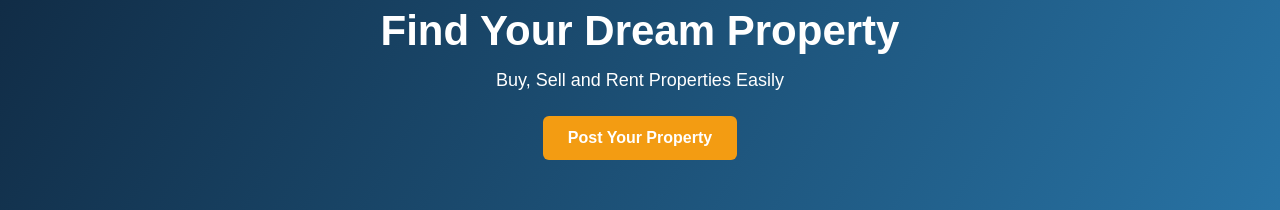
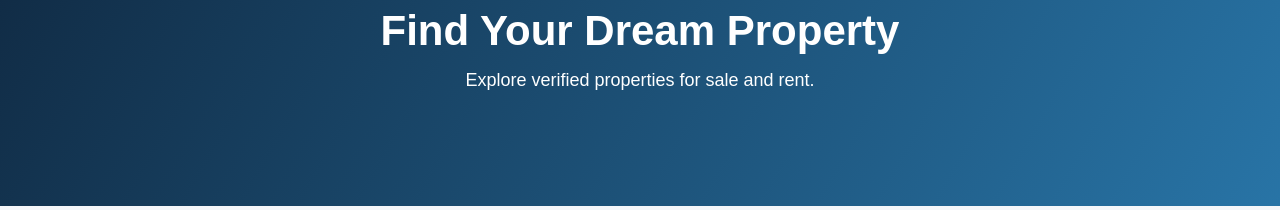
Before and after one commit to anily9536-rgb/hinreal-home-service, a Next.js app: page / in a window 1280 px wide. Shown: the part 137-347 px from the top of the page. Built offline with nearby package versions, Linux system fonts and the light colour scheme; no server answers; the database is empty.

Commit message:
Revise hero section and property details layout
Updated hero section text and improved property listing display.

```diff
--- a/app/page.tsx
+++ b/app/page.tsx
@@ -1,4 +1,3 @@
-
 import Header from "@/components/Header";
 import Footer from "@/components/Footer";
 import EnquiryForm from "@/components/EnquiryForm";
@@ -15,13 +14,11 @@ export default async function Home() {
   return (
     <>
       <Header />
+
       <main>
         <section className="hero">
           <h1>Find Your Dream Property</h1>
-          <p>Buy, Sell and Rent Properties Easily</p>
-          <Link href="/sell" className="btn">
-            Post Your Property
-          </Link>
+          <p>Explore verified properties for sale and rent.</p>
         </section>
 
         <section className="container">
@@ -44,18 +41,20 @@ export default async function Home() {
                       width: "100%",
                       height: 220,
                       objectFit: "cover",
-                      borderRadius: 8
+                      borderRadius: 8,
                     }}
                   />
                 )}
 
                 <h3>{property.title}</h3>
                 <p>{property.locality}</p>
+
                 <p>
                   {property.listing_type === "Rent"
                     ? "For Rent"
                     : "For Sale"}
                 </p>
+
                 <h3>
                   ₹{Number(property.price).toLocaleString("en-IN")}
                 </h3>
@@ -73,6 +72,7 @@ export default async function Home() {
           <EnquiryForm />
         </section>
       </main>
+
       <Footer />
     </>
   );
```
